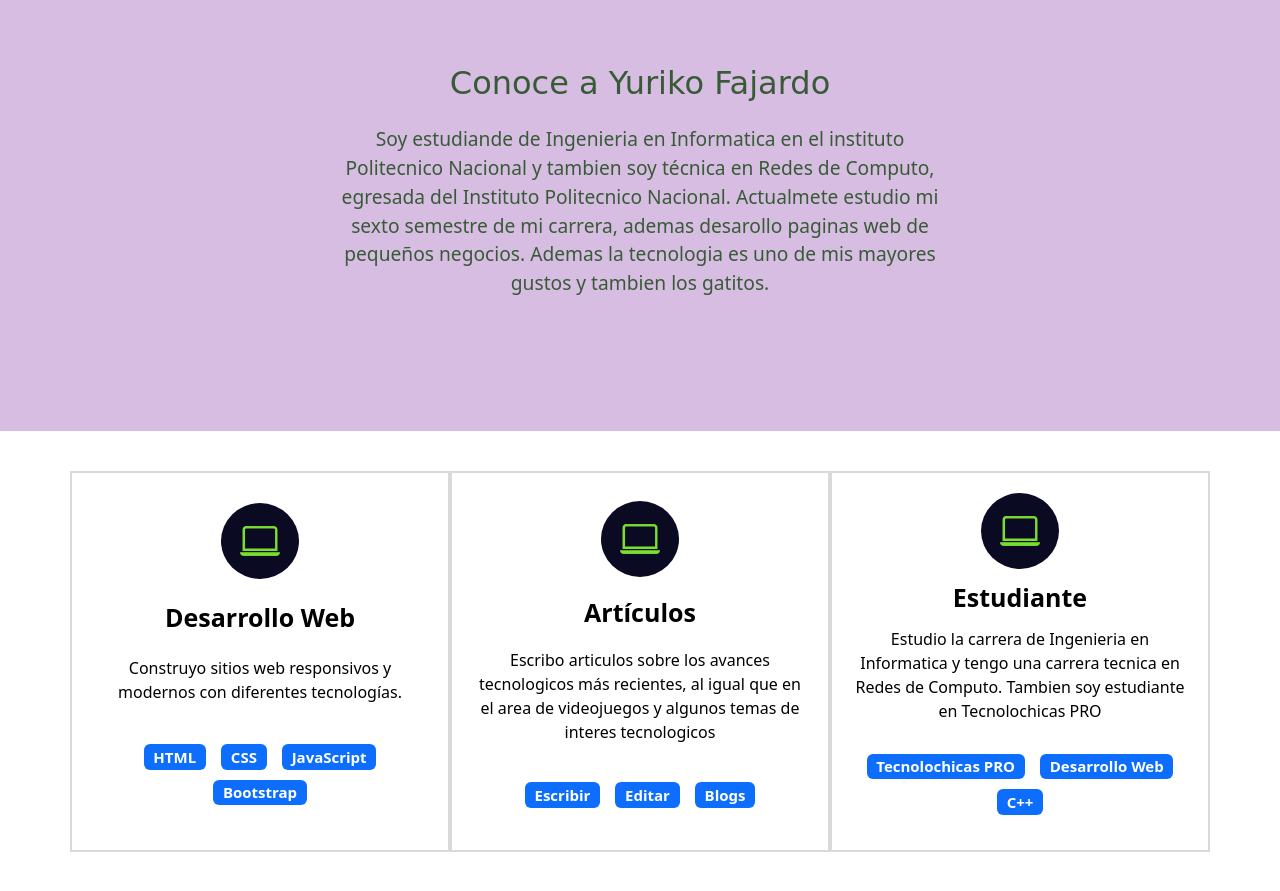
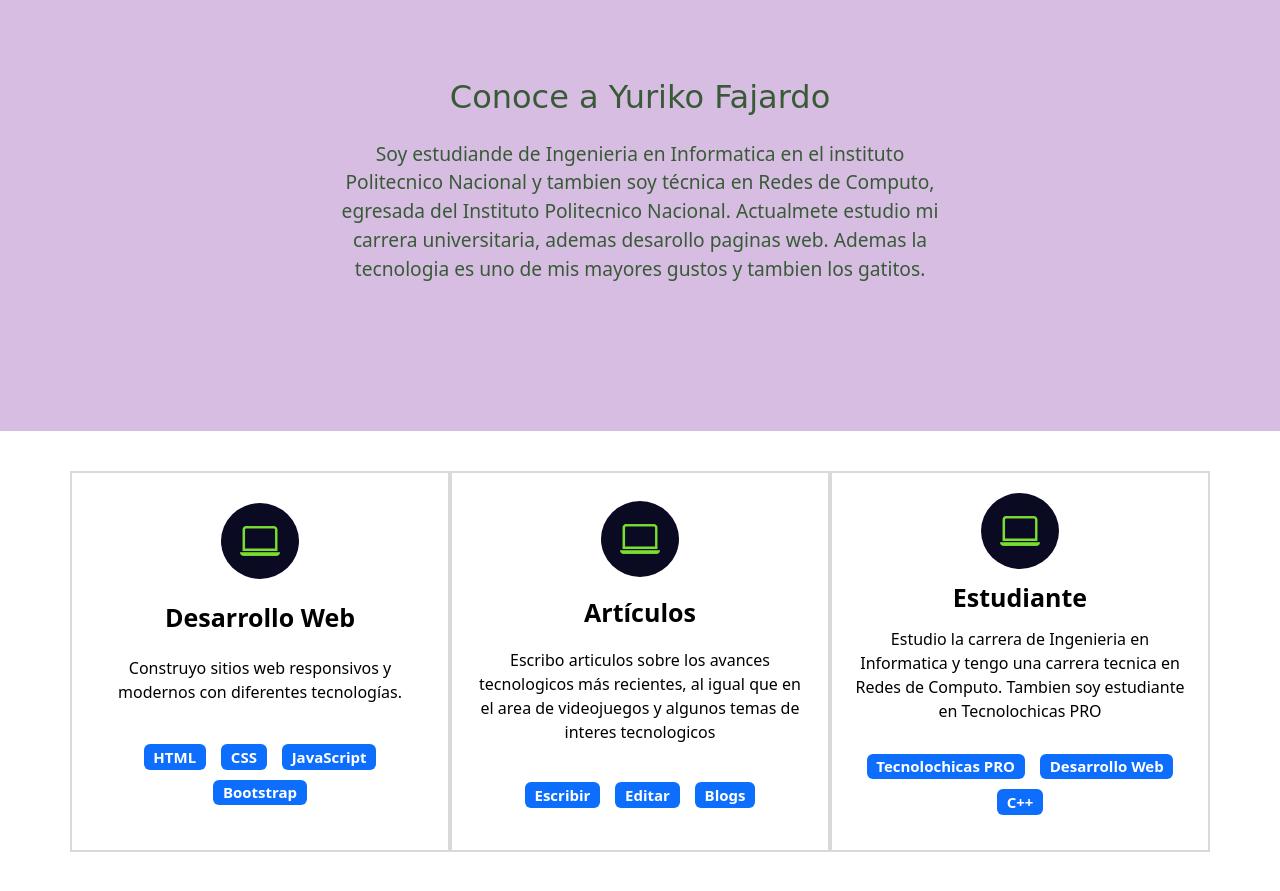
Before and after one commit to YurikoFajardo/YurikoFajardo0.github.io, a plain HTML site: page index.html in a window 1280 px wide. Shown: the part 980-1871 px from the top of the page. Drawn offline with nearby package versions, Linux system fonts and the light colour scheme; a web font is replaced by a local one.

Commit message:
Update index.html

```diff
--- a/index.html
+++ b/index.html
@@ -70,7 +70,7 @@
     <section id="sobre-mi" class="sobre-mi seccion-oscura">
       <div class="contenedor">
         <h2 class="seccion-titulo">Conoce a Yuriko Fajardo</h2>
-        <p class="seccion-texto">Soy estudiande de Ingenieria en Informatica en el instituto Politecnico Nacional y tambien soy técnica en Redes de Computo, egresada del Instituto Politecnico Nacional. Actualmete estudio mi sexto semestre de mi carrera, ademas desarollo paginas web de pequeños negocios. Ademas la tecnologia es uno de mis mayores gustos y tambien los gatitos.</p>
+        <p class="seccion-texto">Soy estudiande de Ingenieria en Informatica en el instituto Politecnico Nacional y tambien soy técnica en Redes de Computo, egresada del Instituto Politecnico Nacional. Actualmete estudio mi carrera universitaria, ademas desarollo paginas web. Ademas la tecnologia es uno de mis mayores gustos y tambien los gatitos.</p>
       </div>
     </section>
 
```
